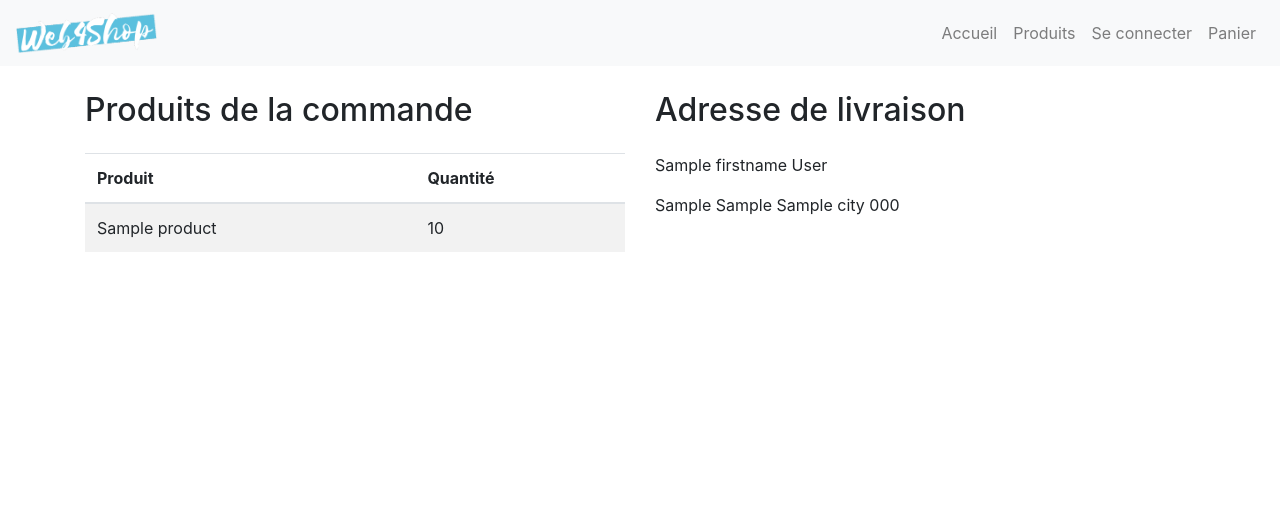
After one commit to Dorian-T/ISIWeb4Shop, a PHP site: template view/adminOrderDetails.twig in a window 1280 px wide. The commit adds this page. Shown: the top 508 px of the page. Run offline with PHP 8.4, Linux system fonts and the light colour scheme; the template is opened without the code that fills it: most values are stand-ins (such as "Sample title", 1, 10 or a date in 2020); some libraries are stand-ins or nearby versions.

Commit message:
ajout de la possibilité pour un admin de voir les détails d'une commande

```diff
--- a/Style/Style.css
+++ b/Style/Style.css
@@ -18,6 +18,10 @@ header {
 
 header nav img {
   height: 40px;
+}
+
+header p {
+  margin: 0;
 }
 
 
--- /dev/null
+++ b/view/adminOrderDetails.twig
@@ -0,0 +1,37 @@
+{% extends 'layout/base.twig' %}
+
+{% block content %}
+	<div class="container mt-4">
+		<div class="row">
+			<div class="col-md-6">
+				<h2 class="mb-4">Produits de la commande</h2>
+				<table class="table table-striped" aria-describedby="liste des produits">
+					<thead>
+						<tr>
+							<th scope="col">Produit</th>
+							<th scope="col">Quantité</th>
+						</tr>
+					</thead>
+					<tbody>
+						{% for product in products %}
+							<tr>
+								<td>{{ product.name }}</td>
+								<td>{{ product.quantity }}</td>
+							</tr>
+						{% endfor %}
+					</tbody>
+				</table>
+			</div>
+
+			<div class="col-md-6">
+				<h2 class="mb-4">Adresse de livraison</h2>
+				<p>{{ address.firstname }}
+					{{ address.lastname }}</p>
+				<p>{{ address.add1 }}
+					{{ address.add2 }}
+					{{ address.city }}
+					{{ address.postcode }}</p>
+			</div>
+		</div>
+	</div>
+{% endblock %}
```
Also changed, not shown: controller/AdminController.php (+14 -4 lines), model/adminModel.php (+21 -0 lines), view/adminOrders.twig (+11 -6 lines), assets/icon/check.svg (added), assets/icon/search.svg (added).
